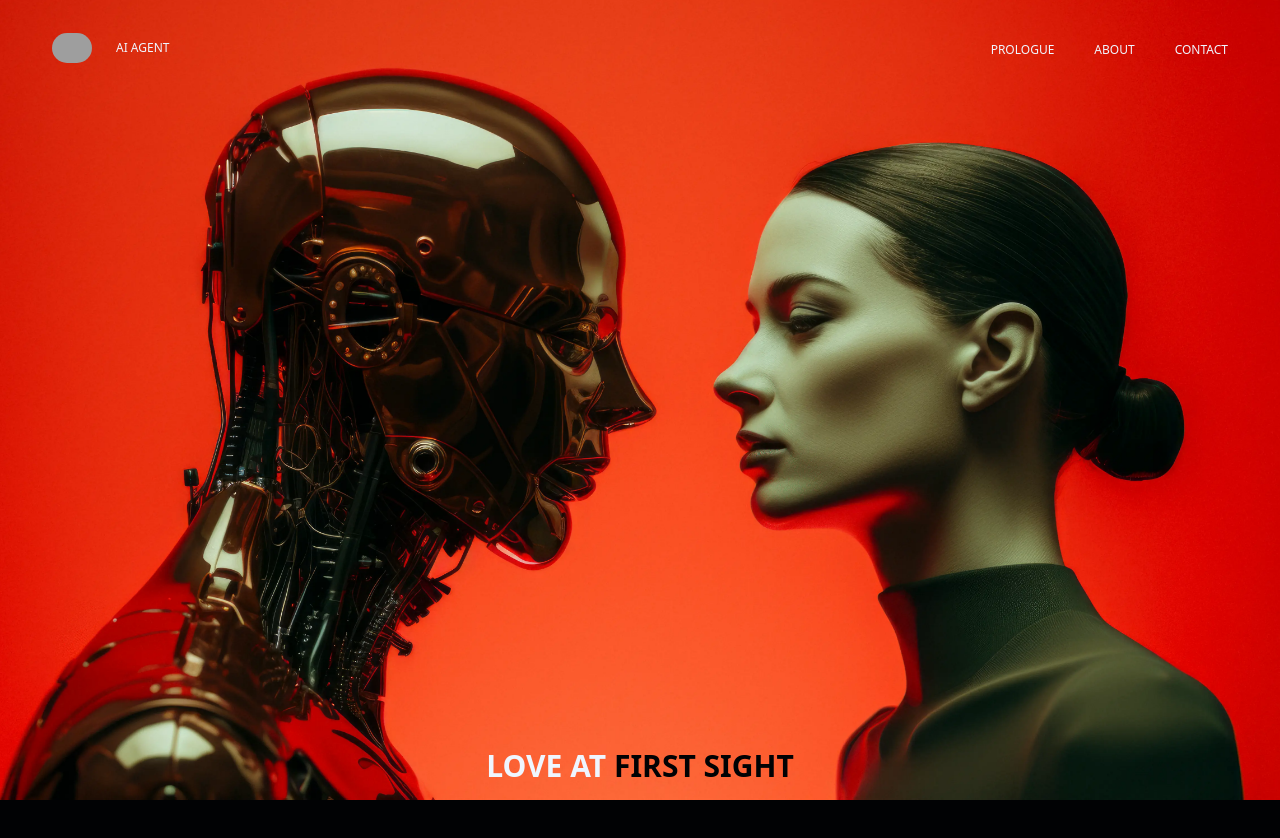
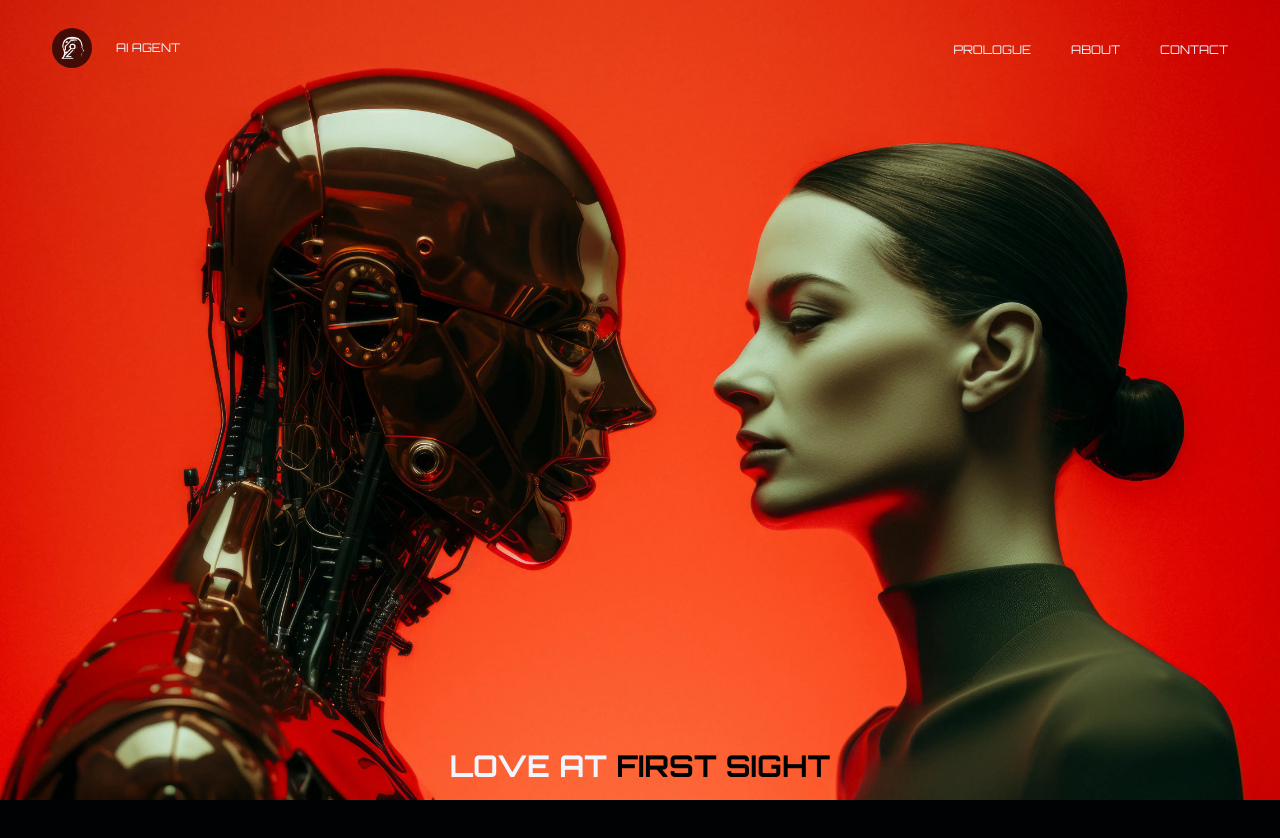
Before and after one commit to Almudena-Rendon/ai-agent-landing, a React (Vite) app: page / in a window 1280 px wide. Shown: the top 838 px of the page. Built offline with nearby package versions, Linux system fonts and the light colour scheme; grey boxes are pictures that could not be loaded.

Commit message:
feat: add orbitron font

```diff
--- a/src/index.css
+++ b/src/index.css
@@ -1,7 +1,9 @@
+@import url('https://fonts.googleapis.com/css2?family=Orbitron:wght@400..900&family=Inter:wght@400..700&display=swap');
+
 @import 'tailwindcss';
 
 :root {
-  font-family: theme('fontFamily.sans');
+  font-family: 'Orbitron', sans-serif;
   line-height: 1.5;
   font-weight: 400;
   color-scheme: light dark;
@@ -29,7 +31,6 @@ body {
     background-image: url('/hero-background.webp');
   }
   .floating-nav {
-    @apply mx-4 sm:mx-0 bg-[#010204b2] rounded-xl backdrop-blur-md shadow-lg;
+    @apply mx-4 sm:mx-0 bg-[#010204d2] rounded-xl backdrop-blur-md shadow-lg;
   }
-
 }
--- a/tailwind.config.js
+++ b/tailwind.config.js
@@ -1,11 +1,13 @@
 /** @type {import('tailwindcss').Config} */
 export default {
-  content: [
-    "./index.html",
-    "./src/**/*.{js,ts,jsx,tsx}",
-  ],
+  content: ['./index.html', './src/**/*.{js,ts,jsx,tsx}'],
   theme: {
-    extend: {},
+    extend: {
+       fontFamily: {
+        orbitron: ['Orbitron', 'sans-serif'],
+        inter: ['Inter', 'sans-serif'],
+      },
+    },
   },
   plugins: [],
 }
```
Also changed, not shown: public/logo.jpg (deleted), public/logo.png (added).
